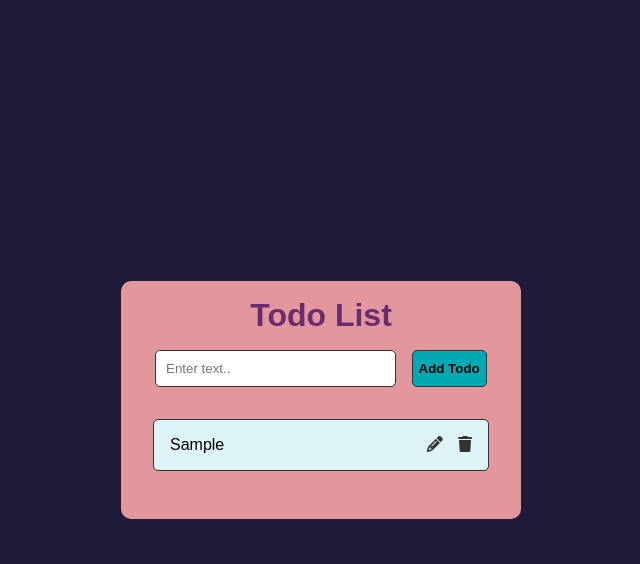
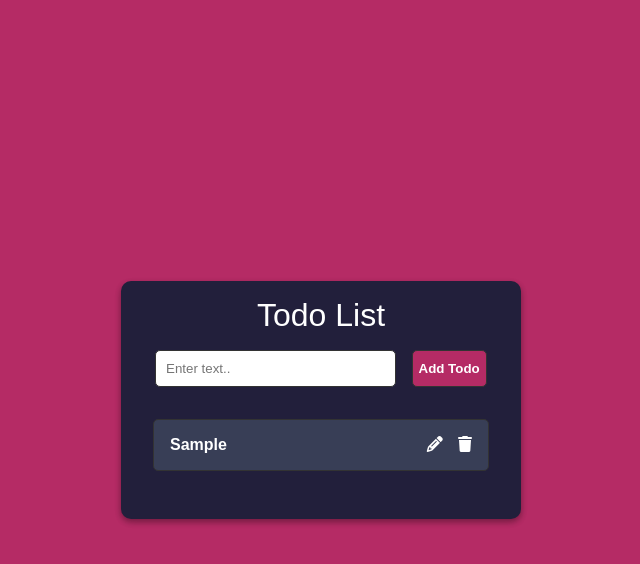
Before and after one commit to pinkman7009/Todo-React, a React (Create React App) app: page / in a window 1280 px wide. Both pictures are taken after typing "Sample" into the empty fields and a click on the button "Add Todo". Shown: the top 564 px of the page, without its empty margins (319-959 px from the left). Built offline with nearby package versions, Linux system fonts and the light colour scheme.

Commit message:
styles updated

```diff
--- a/src/App.css
+++ b/src/App.css
@@ -7,7 +7,7 @@
 }
 
 body {
-	background: #1d1b38;
+	background: #b52b65;
 }
 ul {
 	list-style: none;
@@ -24,7 +24,7 @@ ul {
 }
 
 .todo-card {
-	background: #e2979c;
+	background: #221f3b;
 	padding: 1rem;
 	min-height: 50%;
 	width: 400px;
@@ -33,11 +33,12 @@ ul {
 	flex-direction: column;
 	align-items: center;
 	margin: 2rem 0;
+	box-shadow: 0 3px 6px rgba(0, 0, 0, 0.16), 0 3px 6px rgba(0, 0, 0, 0.23);
 }
 
 ul li {
-	color: #333;
-	background: #ddf3f5;
+	color: #fff;
+	background: #383e56;
 	margin-bottom: 1rem;
 	padding: 1rem;
 	border: 1px solid #333;
@@ -74,6 +75,8 @@ ul li {
 	background: transparent;
 	border: none;
 	font-size: 1rem;
+	color: #fff;
+	font-weight: bold;
 }
 .todo-item-input:focus {
 	outline: none;
@@ -81,7 +84,8 @@ ul li {
 
 .btn {
 	cursor: pointer;
-	background: #01a9b4;
+	background: #b52b65;
+	color: #fff;
 	border: 1px solid #333;
 	border-radius: 5px;
 	flex: 1;
@@ -89,11 +93,11 @@ ul li {
 	transition: all 0.4s ease;
 }
 .btn:hover {
-	background: #0a97b0;
+	background: #e84a5f;
 }
 i {
 	transition: all 0.4s ease;
 }
 i:hover {
-	color: #000;
+	opacity: 0.5;
 }
--- a/src/App.js
+++ b/src/App.js
@@ -47,7 +47,7 @@ const App = () => {
 	return (
 		<div className="container">
 			<div className="todo-card">
-				<h1 style={{ color: '#6a2c70' }}>Todo List</h1>
+				<h1 style={{ color: '#fff', fontWeight: '300' }}>Todo List</h1>
 
 				<AddTodo onAddTodo={addNewTodo} onChangeNewTodo={onChangeNewTodo} query={newTodo} />
 
```
